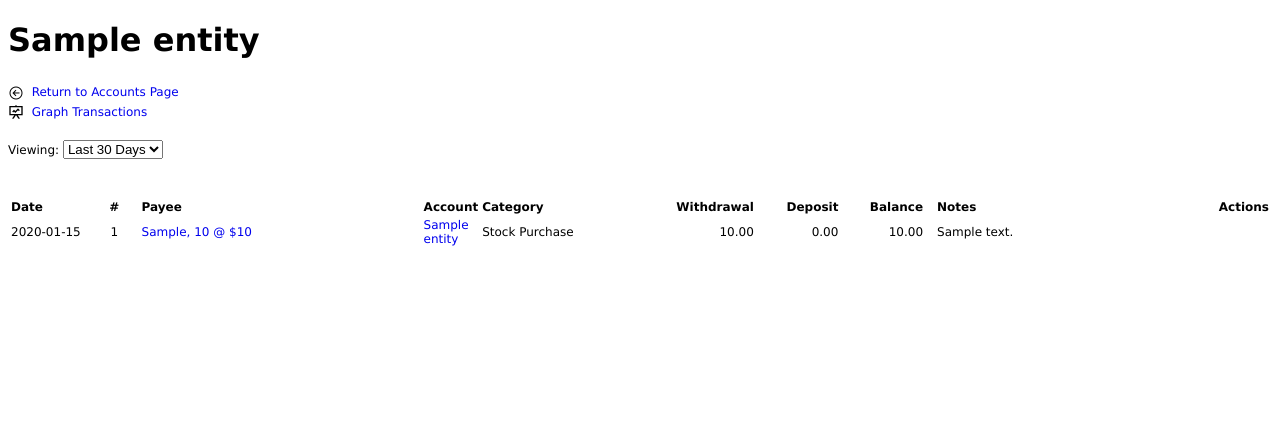
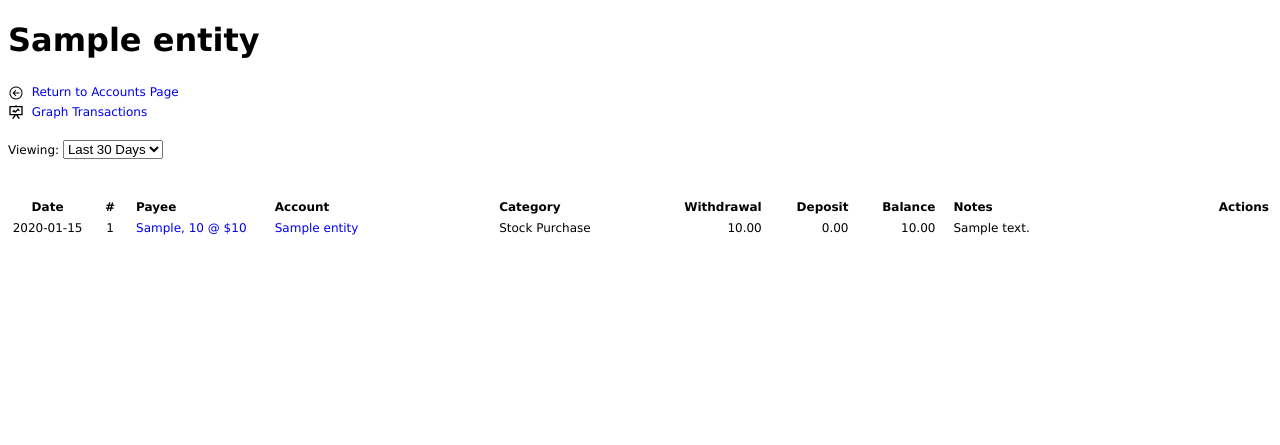
Before and after one commit to toddhudgens/finances, a PHP site: page /account/show-transactions?entityId=1&dateRange=last30 in a window 1280 px wide. Shown: the top 445 px of the page. Run offline with PHP 8.4, Linux system fonts and the light colour scheme; the visitor is signed in with stand-in values (Sample User, id 1); data comes from the database, SQL or seed files in the repository; tables that the repository leaves empty hold one stand-in row (values such as "Sample post"); some libraries are stand-ins or nearby versions.

Commit message:
Styling transaction tables

```diff
--- a/www/css/account.css
+++ b/www/css/account.css
@@ -10,24 +10,25 @@ table#transactionListing td {
 
 tr.odd { background-color:#e1edfb; }
 
-.tDate {
- text-align:left;
+.tDate, .transactionDate {
+ text-align:center;
  width:80px;
 }
 .tNum {
  text-align:center;
  width:50px;
 }
+.tAccount, .transactionAccount { text-align:left; width:250px; }
 .tPayee {
  text-align:left;
- width:300px;
+ width:150px;
 }
 .tCat {
  text-align:left;
  width:200px;
 }
-.tWit, .tDep, .tBal {
- padding-right:4px;
+.tWit, .tDep, .tBal, .transactionWithdrawal, .transactionDeposit {
+ padding-right:8px;
  text-align:right;
  width:80px;
 }
```
